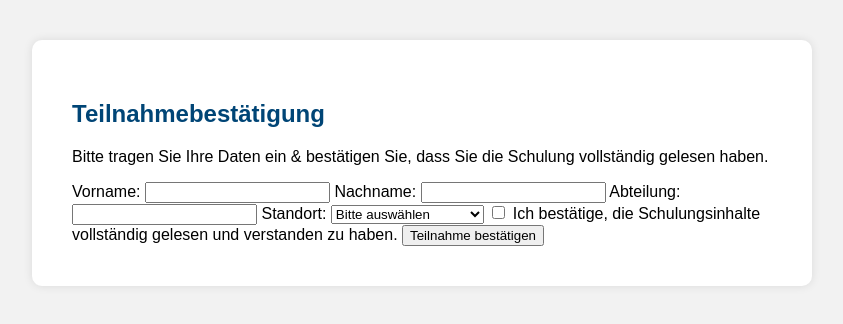
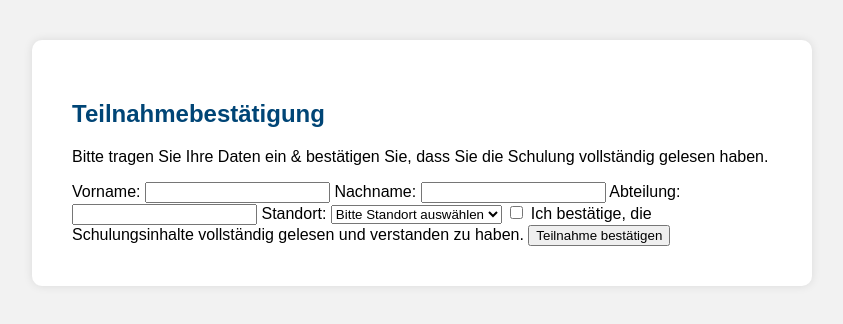
Before and after one commit to doreenthuersam-svg/vpn-schulung, a plain HTML site: page formular.html in a window 1280 px wide. Shown: the whole page, without its empty margins (218-1061 px from the left). Drawn offline with Linux system fonts and the light colour scheme.

Commit message:
Update formular.html

```diff
--- a/formular.html
+++ b/formular.html
@@ -24,20 +24,34 @@
 
     <label for="standort">Standort:</label>
     <select id="standort" name="Standort" required>
-        <option value="" disabled selected>Bitte auswählen</option>
-        <option>Berlin</option>
-        <option>Spandau</option>
-        <option>Wittenberge</option>
-        <option>Königs Wusterhausen</option>
-        <option>Leipzig</option>
-        <option>Dresden</option>
-        <option>Magdeburg</option>
-        <option>Hannover</option>
-        <option>Schwerin</option>
-        <option>Andere</option>
+        <option value="" disabled selected>Bitte Standort auswählen</option>
+        <option value="BritCars Krefeld">BritCars Krefeld</option>
+        <option value="BritCars Kudamm">BritCars Kudamm</option>
+        <option value="BritCars Spandau">BritCars Spandau</option>
+        <option value="BritCars Teltow">BritCars Teltow</option>
+        <option value="Holzhauser 10">Holzhauser 10</option>
+        <option value="Holzhauser 164">Holzhauser 164</option>
+        <option value="Ku´Damm Ford/Kia">Ku´Damm Ford/Kia</option>
+        <option value="Leipzig-Wiederitzsch">Leipzig-Wiederitzsch</option>
+        <option value="Lichtenberg">Lichtenberg</option>
+        <option value="Mariendorf">Mariendorf</option>
+        <option value="Markkleeberg-Wachau">Markkleeberg-Wachau</option>
+        <option value="Marzahn">Marzahn</option>
+        <option value="Nordring">Nordring</option>
+        <option value="Oranienburg Ford">Oranienburg Ford</option>
+        <option value="Oranienburg Opel">Oranienburg Opel</option>
+        <option value="Pankow">Pankow</option>
+        <option value="Potsdam">Potsdam</option>
+        <option value="Pritzwalk">Pritzwalk</option>
+        <option value="Spandau">Spandau</option>
+        <option value="Wilmersdorf">Wilmersdorf</option>
+        <option value="Wittenberge">Wittenberge</option>
+        <option value="Wittstock">Wittstock</option>
+        <option value="Zehdenick">Zehdenick</option>
+        <option value="Sonstiger Standort">Andere / nicht gelistet</option>
     </select>
 
-    <label class="checkbox">
+    <label>
         <input type="checkbox" name="Bestätigung" required>
         Ich bestätige, die Schulungsinhalte vollständig gelesen und verstanden zu haben.
     </label>
@@ -46,6 +60,7 @@
 </form>
 
 
+
 </div>
 
 </body>
```
